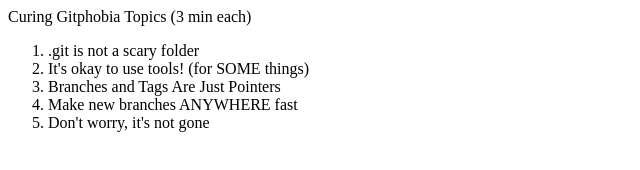
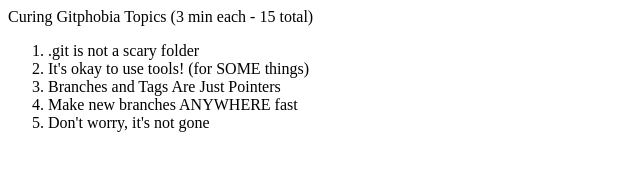
Before and after one commit to SpaceShot/SimpleHTML, a plain HTML site: page index.html in a window 1280 px wide. Shown: the full height of the page, 0-640 px from the left. Drawn offline with Linux system fonts and the light colour scheme.

Commit message:
Added total time 15 min

```diff
--- a/index.html
+++ b/index.html
@@ -10,7 +10,7 @@
 
 <body>
     Curing Gitphobia
-    Topics (3 min each)
+    Topics (3 min each - 15 total)
     <ol>
         <li>.git is not a scary folder</li>
         <li>It's okay to use tools! (for SOME things)</li>
```
